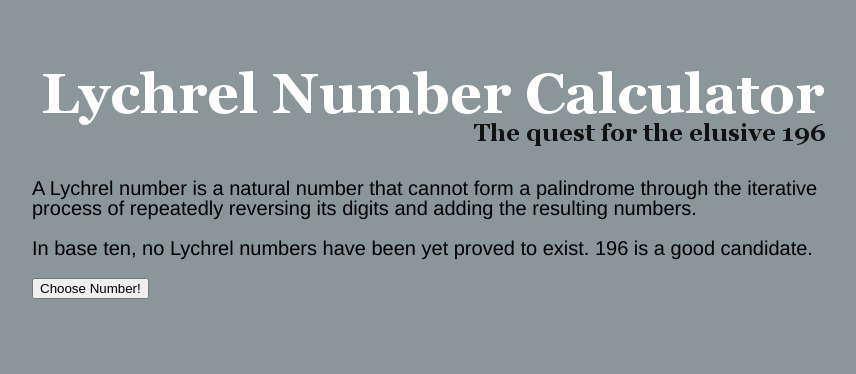
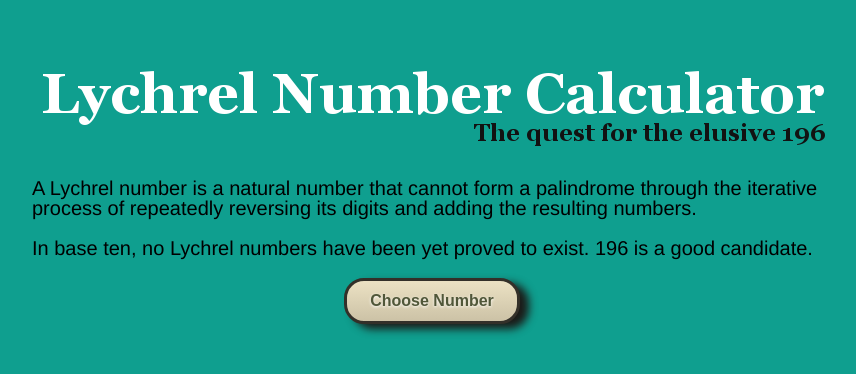
Before and after one commit to sissyliberation/lychrel, a plain HTML site: page index.html in a window 1280 px wide. Shown: the whole page, without its empty margins (208-1064 px from the left). Drawn offline with Linux system fonts and the light colour scheme.

Commit message:
updated everything

```diff
--- a/index.html
+++ b/index.html
@@ -8,7 +8,7 @@
 		<p>A Lychrel number is a natural number that cannot form a palindrome through the iterative process of repeatedly reversing
 		its digits and adding the resulting numbers. </br></br>In base ten, no Lychrel numbers have been yet proved to exist. 196 is
 		a good candidate. </p>
-		<button onclick="start()">Choose Number!</button>
+		<center><a href="#" class="myButton" onclick="start()">Choose Number</a></center>
 		<div id="demo"></div>
     </div>
 </body>
--- a/lychrel.js
+++ b/lychrel.js
@@ -3,9 +3,7 @@ var holder="";
 function reverse(s){ return s.split("").reverse().join(""); } /* reverse a string */
 
 function lychrel (num,count) { /* calculates palindrome or adds then go */
-	if(count==1) {
-	holder=num;concat+="/-------------------------------------------------------------------------------------------------------------/</br></br>";
-	}
+
 	concat+=count+". "+num+" + " + reverse(num.toString());
 	concat+=" = "+ (num+parseInt(reverse(num.toString())) )+"</br>";
 	num += parseInt(reverse(num.toString()));
@@ -14,17 +12,20 @@ function lychrel (num,count) { /* calculates palindrome or adds then go */
 		concat+="</br>The palyndrome for "+holder+ " is "+num+" , formed after "+count+ " iterations.</br></br>";
 		return num;
 	}
-	else {	lychr
-	el(num,count+1); }
+	else {	lychrel(num,count+1); }
 	return num;
 }
 
-function isNumber (o) { return ! isNaN (o-0) && o !== null && o !== "" && o !== false; }
+function isNumber (o) {
+  return ! isNaN (o-0) && o !== null && o !== "" && o !== false;
+}
 
 function start() {
 
+	concat="</br>";
 	var number=prompt("Please choose a natural number","Enter natural number here.");
 	if (isNumber(number)) {
+		holder = number;
 		lychrel(parseInt(number),1);
 		document.getElementById("demo").innerHTML=concat;
 	}
--- a/style.css
+++ b/style.css
@@ -1,6 +1,6 @@
 body {
 	line-height: 1;
-	background-color: #8A969A;
+	background-color: #0F9F8F;
 	color:black;
 	font-size: 125%;
 	font-family: Helvetica Neue, Helvetica, sans-serif;
@@ -16,3 +16,53 @@ body {
 }
 
 p { text-align:left; }
+
+.myButton {
+
+    -moz-box-shadow: 9px 5px 8px 0px #1c1b18;
+    -webkit-box-shadow: 9px 5px 8px 0px #1c1b18;
+    box-shadow: 9px 5px 8px 0px #1c1b18;
+
+    background:-webkit-gradient(linear, left top, left bottom, color-stop(0.05, #eae0c2), color-stop(1, #ccc2a6));
+    background:-moz-linear-gradient(top, #eae0c2 5%, #ccc2a6 100%);
+    background:-webkit-linear-gradient(top, #eae0c2 5%, #ccc2a6 100%);
+    background:-o-linear-gradient(top, #eae0c2 5%, #ccc2a6 100%);
+    background:-ms-linear-gradient(top, #eae0c2 5%, #ccc2a6 100%);
+    background:linear-gradient(to bottom, #eae0c2 5%, #ccc2a6 100%);
+    filter:progid:DXImageTransform.Microsoft.gradient(startColorstr='#eae0c2', endColorstr='#ccc2a6',GradientType=0);
+
+    background-color:#eae0c2;
+
+    -moz-border-radius:20px;
+    -webkit-border-radius:20px;
+    border-radius:20px;
+
+    border:3px solid #333029;
+
+    display:inline-block;
+    color:#505739;
+    font-family:arial;
+    font-size:16px;
+    font-weight:bold;
+    padding:12px 23px;
+    text-decoration:none;
+
+    text-shadow:0px 1px 3px #ffffff;
+
+}
+.myButton:hover {
+
+    background:-webkit-gradient(linear, left top, left bottom, color-stop(0.05, #ccc2a6), color-stop(1, #eae0c2));
+    background:-moz-linear-gradient(top, #ccc2a6 5%, #eae0c2 100%);
+    background:-webkit-linear-gradient(top, #ccc2a6 5%, #eae0c2 100%);
+    background:-o-linear-gradient(top, #ccc2a6 5%, #eae0c2 100%);
+    background:-ms-linear-gradient(top, #ccc2a6 5%, #eae0c2 100%);
+    background:linear-gradient(to bottom, #ccc2a6 5%, #eae0c2 100%);
+    filter:progid:DXImageTransform.Microsoft.gradient(startColorstr='#ccc2a6', endColorstr='#eae0c2',GradientType=0);
+
+    background-color:#ccc2a6;
+}
+.myButton:active {
+    position:relative;
+    top:1px;
+}
```
Also changed, not shown: 1 other file.
